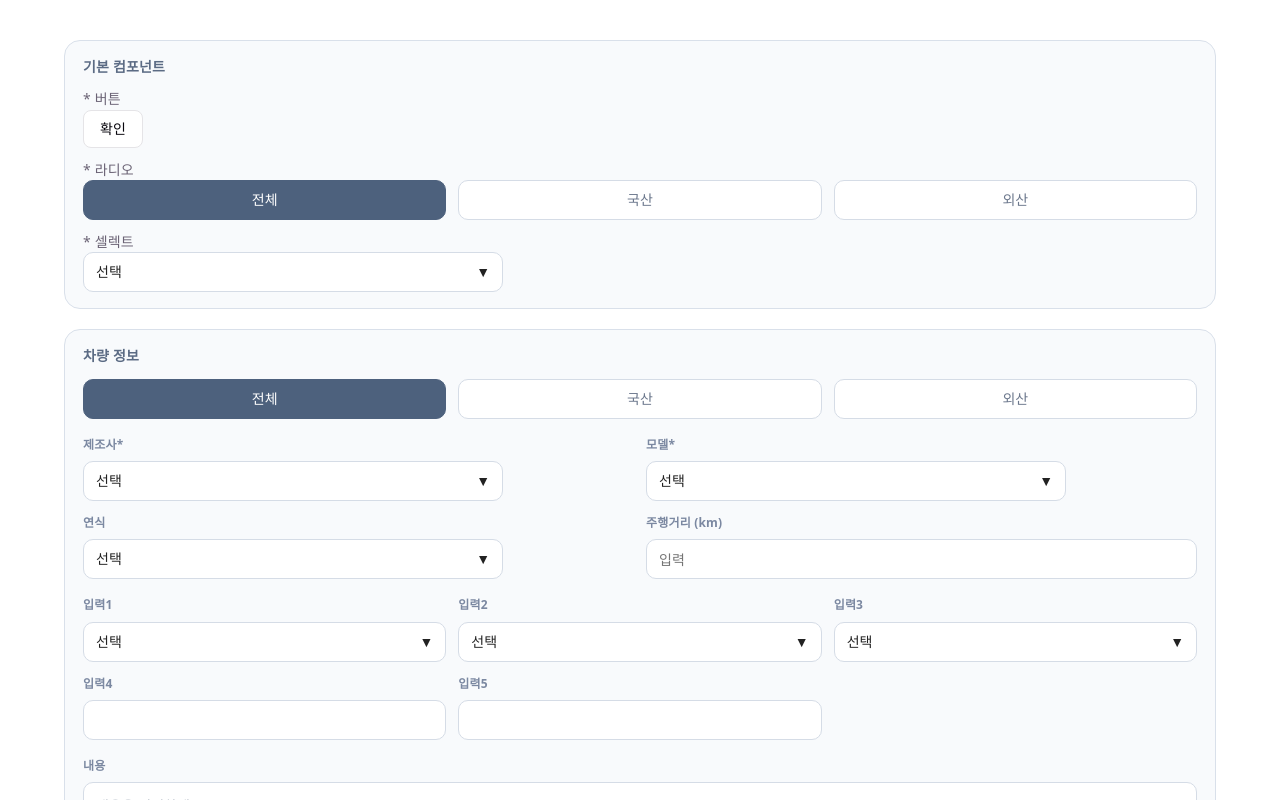
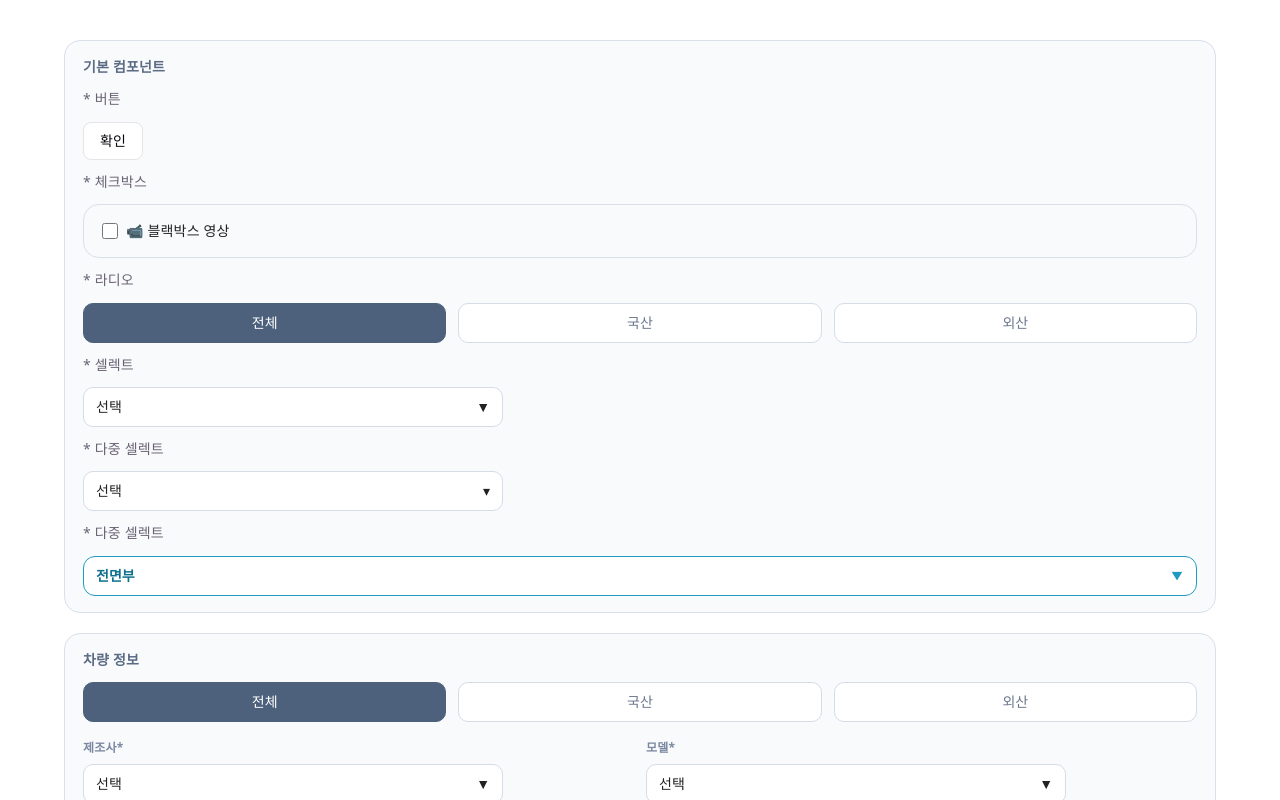
Before and after one commit to munjung/mvp-fe, a React (Vite) app: page /guide in a window 1280 px wide. Shown: the top 800 px of the page. Built offline with nearby package versions, Linux system fonts and the light colour scheme.

Commit message:
Feat: 체크박스 멀티셀렉 추가(css 추가수정필요)

```diff
--- /dev/null
+++ b/src/components/common/BaseCheckbox.tsx
@@ -0,0 +1,14 @@
+import type { InputHTMLAttributes } from 'react'
+
+type BaseCheckboxProps = InputHTMLAttributes<HTMLInputElement> & {
+  label?: string
+}
+
+export default function BaseCheckbox({ label, className = '', ...props }: BaseCheckboxProps) {
+  return (
+    <label className={`base-checkbox ${className}`.trim()}>
+      <input type="checkbox" className="base-checkbox-input" {...props} />
+      {label && <span className="base-checkbox-label">{label}</span>}
+    </label>
+  )
+}
--- /dev/null
+++ b/src/components/common/BaseMultiSelect.tsx
@@ -0,0 +1,87 @@
+import { useMemo, useRef, useState, useEffect } from 'react'
+
+type Option = {
+  label: string
+  value: string
+}
+
+type BaseMultiSelectProps = {
+  options: Option[]
+  value: string[]
+  onChange: (value: string[]) => void
+  placeholder?: string
+}
+
+export default function BaseMultiSelect({
+  options,
+  value,
+  onChange,
+  placeholder = '선택',
+}: BaseMultiSelectProps) {
+  const [open, setOpen] = useState(false)
+  const wrapRef = useRef<HTMLDivElement | null>(null)
+
+  useEffect(() => {
+    const handleClickOutside = (e: MouseEvent) => {
+      if (!wrapRef.current) return
+      if (!wrapRef.current.contains(e.target as Node)) {
+        setOpen(false)
+      }
+    }
+
+    document.addEventListener('mousedown', handleClickOutside)
+    return () => document.removeEventListener('mousedown', handleClickOutside)
+  }, [])
+
+  const selectedLabel = useMemo(() => {
+    if (value.length === 0) return placeholder
+
+    const selectedOptions = options.filter((opt) => value.includes(opt.value))
+    if (selectedOptions.length <= 2) {
+      return selectedOptions.map((opt) => opt.label).join(', ')
+    }
+
+    return `${selectedOptions.length}개 선택`
+  }, [options, value, placeholder])
+
+  const handleToggle = (optionValue: string) => {
+    if (value.includes(optionValue)) {
+      onChange(value.filter((item) => item !== optionValue))
+      return
+    }
+
+    onChange([...value, optionValue])
+  }
+
+  return (
+    <div className="base-multi-select" ref={wrapRef}>
+      <button
+        type="button"
+        className="base-select-trigger"
+        onClick={() => setOpen((prev) => !prev)}
+      >
+        <span>{selectedLabel}</span>
+        <span>▾</span>
+      </button>
+
+      {open && (
+        <div className="base-multi-select-dropdown">
+          {options.map((option) => {
+            const checked = value.includes(option.value)
+
+            return (
+              <label key={option.value} className="base-multi-select-item">
+                <input
+                  type="checkbox"
+                  checked={checked}
+                  onChange={() => handleToggle(option.value)}
+                />
+                <span>{option.label}</span>
+              </label>
+            )
+          })}
+        </div>
+      )}
+    </div>
+  )
+}
--- /dev/null
+++ b/src/components/common/BaseMultiSelectChip.tsx
@@ -0,0 +1,91 @@
+import { useEffect, useMemo, useRef, useState } from 'react'
+
+type Option = {
+  label: string
+  value: string
+}
+
+type BaseMultiSelectChipProps = {
+  label: string
+  options: Option[]
+  value: string[]
+  onChange: (value: string[]) => void
+  placeholder?: string
+}
+
+export default function BaseMultiSelectChip({
+  label,
+  options,
+  value,
+  onChange,
+  placeholder = '선택',
+}: BaseMultiSelectChipProps) {
+  const [open, setOpen] = useState(false)
+  const wrapRef = useRef<HTMLDivElement | null>(null)
+
+  useEffect(() => {
+    const handleClickOutside = (e: MouseEvent) => {
+      if (!wrapRef.current) return
+      if (!wrapRef.current.contains(e.target as Node)) {
+        setOpen(false)
+      }
+    }
+
+    document.addEventListener('mousedown', handleClickOutside)
+    return () => document.removeEventListener('mousedown', handleClickOutside)
+  }, [])
+
+  const selectedCount = value.length
+
+  const triggerText = useMemo(() => {
+    // if (selectedCount === 0) return placeholder
+    return label
+  }, [label, placeholder, selectedCount])
+
+  const handleToggle = (optionValue: string) => {
+    if (value.includes(optionValue)) {
+      onChange(value.filter((item) => item !== optionValue))
+      return
+    }
+
+    onChange([...value, optionValue])
+  }
+
+  return (
+    <div className="base-multi-chip" ref={wrapRef}>
+      <button
+        type="button"
+        className={`base-multi-chip-trigger ${open ? 'is-open' : ''}`}
+        onClick={() => setOpen((prev) => !prev)}
+      >
+        <span className="base-multi-chip-trigger-left">
+          <span className="base-multi-chip-trigger-text">{triggerText}</span>
+          {selectedCount > 0 && <span className="base-multi-chip-badge">{selectedCount}</span>}
+        </span>
+        <span className={`base-multi-chip-arrow ${open ? 'is-open' : ''}`} />
+      </button>
+
+      {open && (
+        <div className="base-multi-chip-panel">
+          <div className="base-multi-chip-list">
+            {options.map((option) => {
+              const checked = value.includes(option.value)
+
+              return (
+                <button
+                  key={option.value}
+                  type="button"
+                  className={`base-multi-chip-item ${checked ? 'is-selected' : ''}`}
+                  onClick={() => handleToggle(option.value)}
+                >
+                  {checked && <span className="base-multi-chip-check">✓</span>}
+                  <span>{option.label}</span>
+                </button>
+              )
+            })}
+          </div>
+        </div>
+      )}
+    </div>
+  )
+}
--- a/src/components/common/index.ts
+++ b/src/components/common/index.ts
@@ -1,6 +1,9 @@
 export { default as BaseButton } from './BaseButton'
+export { default as BaseCheckbox } from './BaseCheckBox'
 export { default as BaseRadio } from './BaseRadio'
 export { default as BaseSelect } from './BaseSelect'
+export { default as BaseMultiSelect } from './BaseMultiSelect'
+export { default as BaseMultiSelectChip } from './BaseMultiSelectChip'
 export { default as BaseSection } from './BaseSection'
 export { default as BaseInput } from './BaseInput'
 export { default as BaseFormField } from './BaseFormField'
--- a/src/pages/GuidePage.tsx
+++ b/src/pages/GuidePage.tsx
@@ -1,8 +1,11 @@
 import { useState } from 'react'
 import {
   BaseButton,
+  BaseCheckbox,
   BaseRadio,
   BaseSelect,
+  BaseMultiSelect,
+  BaseMultiSelectChip,
   BaseInput,
   BaseSection,
   BaseTextarea,
@@ -20,10 +23,29 @@ const selectOptions = [
   { label: '기아', value: 'kia' },
   { label: '벤츠', value: 'benz' },
 ]
+const multiSelectOptions = [
+  { label: '앞범퍼', value: 'front-bumper' },
+  { label: '뒷범퍼', value: 'rear-bumper' },
+  { label: '문', value: 'door' },
+]
+
+const multiSelectChipOptions = [
+  { label: '프론트 범퍼(상)', value: 'front-bumper-top' },
+  { label: '프론트 범퍼(하부)', value: 'front-bumper-bottom' },
+  { label: '본넷', value: 'hood' },
+  { label: '프론트 그릴', value: 'front-grill' },
+  { label: '라디에이터', value: 'radiator' },
+  { label: '인터쿨러', value: 'intercooler' },
+  { label: '좌 헤드라이트', value: 'left-headlamp' },
+  { label: '우 헤드라이트', value: 'right-headlamp' },
+]
 
 export default function GuidePage() {
+  const [checked, setChecked] = useState(false)
   const [radioVal, setRadioVal] = useState('')
   const [selectVal, setselectVal] = useState('')
+  const [multiSelectVal, setMultiSelectVal] = useState<string[]>([])
+  const [chips, setChips] = useState<string[]>([])
   const [inputVal, setInputVal] = useState('')
   const [textVal, setTextVal] = useState('')
 
@@ -32,17 +54,21 @@ export default function GuidePage() {
       {/* ================= 기본 컴포넌트 ================= */}
       <BaseSection title="기본 컴포넌트">
         <div className="grid-1">
-          <div>
           <p>* 버튼</p>
           <BaseButton onClick={() => console.log('클릭')}>확인</BaseButton>
-          </div>
 
-          <div>
+          <p>* 체크박스</p>
+          <BaseSection>
+            <BaseCheckbox
+              label="📹 블랙박스 영상"
+              checked={checked}
+              onChange={(e) => setChecked(e.target.checked)}
+            />
+          </BaseSection>
+
           <p>* 라디오</p>
           <BaseRadio options={radioOptions} value={radioVal} onChange={setRadioVal} />
-          </div>
 
-          <div>
           <p>* 셀렉트</p>
           <BaseSelect
             options={selectOptions}
@@ -50,7 +76,21 @@ export default function GuidePage() {
             onChange={setselectVal}
             placeholder="선택"
           />
-          </div>
+
+          <p>* 다중 셀렉트</p>
+          <BaseMultiSelect
+            options={multiSelectOptions}
+            value={multiSelectVal}
+            onChange={setMultiSelectVal}
+            placeholder="선택"
+          />
+          <p>* 다중 셀렉트</p>
+          <BaseMultiSelectChip
+            label="전면부"
+            options={multiSelectChipOptions}
+            value={chips}
+            onChange={setChips}
+          />
         </div>
       </BaseSection>
 
--- a/src/styles/card.css
+++ b/src/styles/card.css
@@ -230,6 +230,29 @@
 }
 
 /* =========================
+   common - checkbox
+========================= */
+
+.base-checkbox {
+  display: inline-flex;
+  align-items: center;
+  gap: 8px;
+  cursor: pointer;
+}
+
+.base-checkbox-input {
+  width: 16px;
+  height: 16px;
+  margin: 0;
+  cursor: pointer;
+}
+
+.base-checkbox-label {
+  font-size: 14px;
+  color: #222;
+}
+
+/* =========================
    common - section
 ========================= */
 .base-section {
@@ -254,6 +277,155 @@
   display: flex;
   flex-direction: column;
   gap: 16px;
+}
+
+/* =========================
+   common - multi select
+========================= */
+.base-multi-select {
+  position: relative;
+  width: 100%;
+}
+
+.base-multi-select-dropdown {
+  position: absolute;
+  top: calc(100% + 6px);
+  left: 0;
+  width: 100%;
+  padding: 8px;
+  border: 1px solid #d5dce6;
+  border-radius: 10px;
+  background: #fff;
+  box-shadow: 0 8px 20px rgba(0, 0, 0, 0.12);
+  z-index: 20;
+}
+
+.base-multi-select-item {
+  display: flex;
+  align-items: center;
+  gap: 8px;
+  padding: 10px 12px;
+  border-radius: 8px;
+  cursor: pointer;
+}
+
+.base-multi-select-item:hover {
+  background: #f3f6fa;
+}
+
+/* =========================
+   common - multi chip select
+========================= */
+.base-multi-chip {
+  position: relative;
+  width: 100%;
+}
+
+.base-multi-chip-trigger {
+  appearance: none;
+  -webkit-appearance: none;
+  display: flex;
+  align-items: center;
+  justify-content: space-between;
+  width: 100%;
+  min-height: 40px;
+  padding: 0 12px;
+  border: 1px solid #1f9ac0;
+  border-radius: 12px;
+  background: #fff;
+  cursor: pointer;
+}
+
+.base-multi-chip-trigger-left {
+  display: inline-flex;
+  align-items: center;
+  gap: 6px;
+}
+
+.base-multi-chip-trigger-text {
+  font-size: 14px;
+  font-weight: 600;
+  color: #0f6f8f;
+}
+
+.base-multi-chip-badge {
+  display: inline-flex;
+  align-items: center;
+  justify-content: center;
+  min-width: 18px;
+  height: 18px;
+  padding: 0 6px;
+  border-radius: 999px;
+  background: #1f9ac0;
+  font-size: 12px;
+  font-weight: 700;
+  color: #fff;
+}
+
+.base-multi-chip-arrow {
+  position: relative;
+  display: inline-block;
+  width: 14px;
+  height: 14px;
+  flex: 0 0 14px;
+}
+
+.base-multi-chip-arrow::before {
+  content: '';
+  position: absolute;
+  top: 50%;
+  left: 50%;
+  width: 11px;
+  height: 9px;
+  background: #1f9ac0;
+  clip-path: polygon(50% 0, 0 100%, 100% 100%);
+  transform: translate(-50%, -50%) rotate(180deg);
+  transform-origin: center;
+  transition: transform 0.2s ease;
+}
+
+.base-multi-chip-arrow.is-open::before {
+  transform: translate(-50%, -50%) rotate(0deg);
+}
+
+.base-multi-chip-panel {
+  margin-top: 8px;
+  padding: 12px;
+  border: 1px solid #d7dee8;
+  border-radius: 12px;
+  background: #fff;
+}
+
+.base-multi-chip-list {
+  display: flex;
+  flex-wrap: wrap;
+  gap: 8px;
+}
+
+.base-multi-chip-item {
+  display: inline-flex;
+  align-items: center;
+  gap: 4px;
+  min-height: 30px;
+  padding: 0 10px;
+  border: 1px solid #d7dee8;
+  border-radius: 999px;
+  background: #f8fafc;
+  font-size: 13px;
+  color: #5f6b7a;
+  cursor: pointer;
+}
+
+.base-multi-chip-item.is-selected {
+  border-color: #1396b8;
+  background: #1396b8;
+  color: #fff;
+}
+
+.base-multi-chip-check {
+  font-size: 12px;
+  font-weight: 700;
+  line-height: 1;
 }
 
 /* =========================
```
Lines whose indentation alone changed are shown as unchanged.
